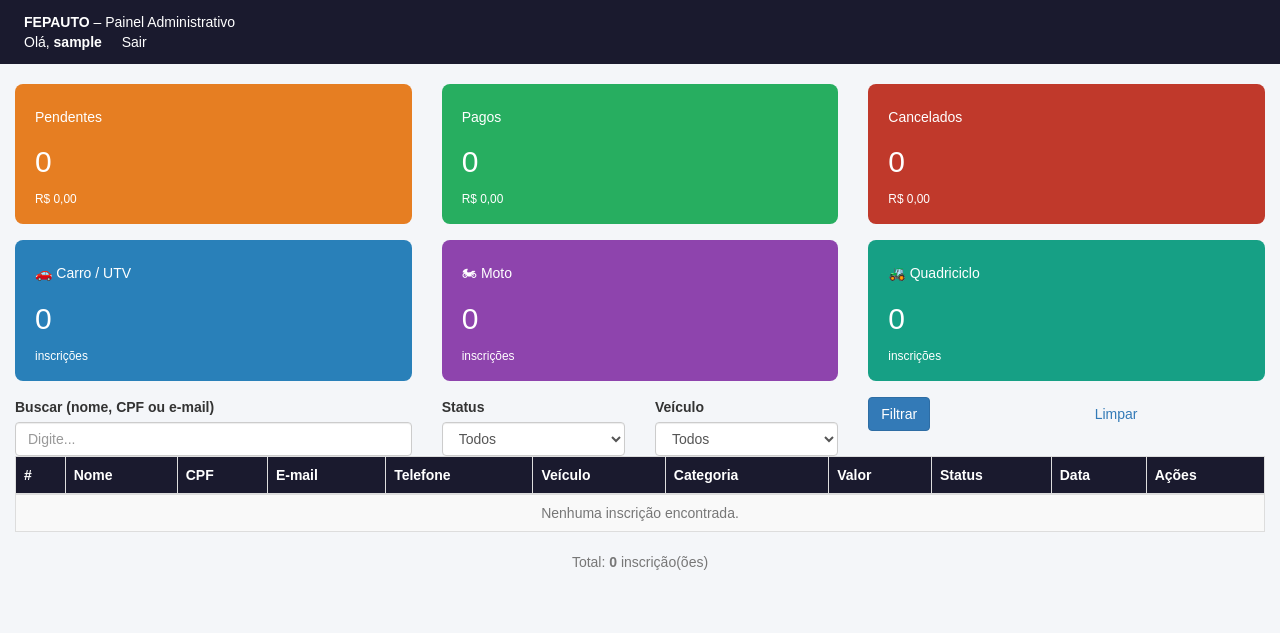
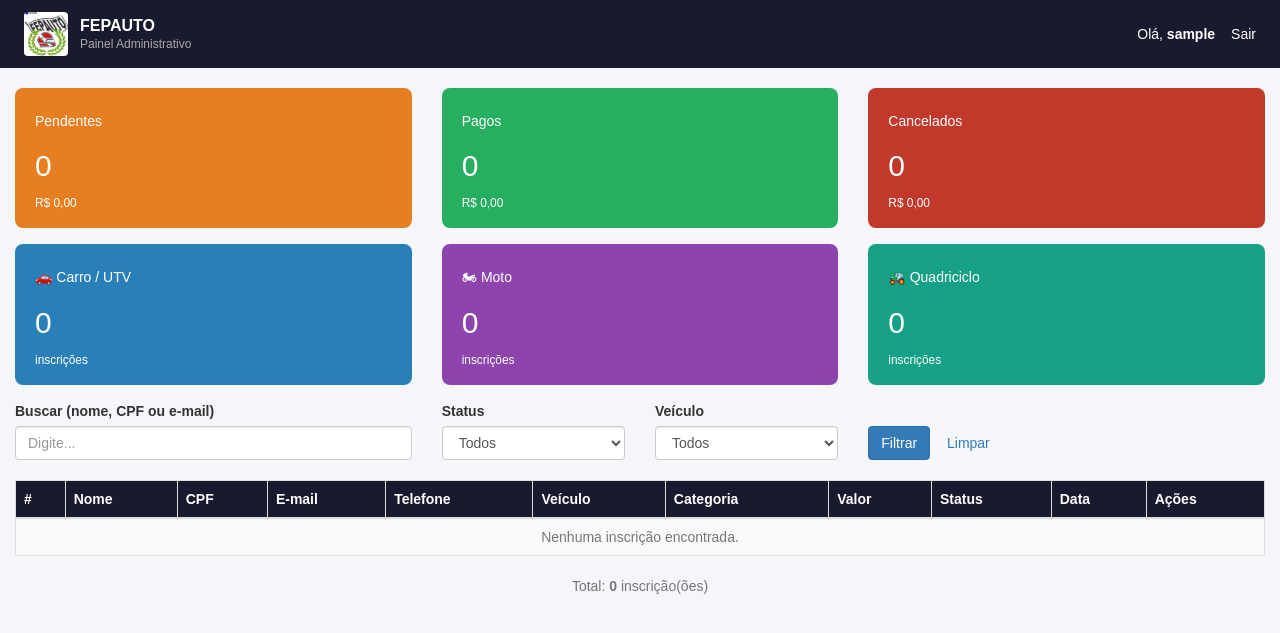
Before and after one commit to leonidasamorim/fepauto.com.br, a PHP site: page /painel/index.php in a window 1280 px wide. Shown: the top 633 px of the page. Run offline with PHP 8.4, Linux system fonts and the light colour scheme; the visitor is signed in with stand-in values (Sample User, id 1); data that the repository does not hold is empty.

Commit message:
enhance navbar layout and add clear filter button

```diff
--- a/painel/index.php
+++ b/painel/index.php
@@ -134,12 +134,16 @@ function qStr(array $extra = []): string {
 <body>
 
 <!-- Navbar -->
-<nav class="navbar-admin d-flex justify-content-between align-items-center">
-    <span><strong>FEPAUTO</strong> – Painel Administrativo</span>
-    <div>
-        <span class="me-3" style="margin-right:16px">
-            Olá, <strong><?= htmlspecialchars($_SESSION['admin_user']) ?></strong>
+<nav class="navbar-admin" style="display:flex;justify-content:space-between;align-items:center">
+    <span style="display:flex;align-items:center;gap:12px;line-height:1.2">
+        <img src="../logo.jpeg" alt="FEPAUTO" style="height:44px;border-radius:4px;display:block"/>
+        <span>
+            <strong style="font-size:16px">FEPAUTO</strong><br>
+            <span style="font-size:12px;color:#aaa">Painel Administrativo</span>
         </span>
+    </span>
+    <div style="display:flex;align-items:center;gap:16px">
+        <span>Olá, <strong><?= htmlspecialchars($_SESSION['admin_user']) ?></strong></span>
         <a href="logout.php">Sair</a>
     </div>
 </nav>
@@ -248,12 +252,12 @@ function qStr(array $extra = []): string {
             </select>
         </div>
         <div class="col-md-2">
-            <button type="submit" class="btn btn-primary w-100">Filtrar</button>
+            <label class="form-label">&nbsp;</label>
+           <div class="form-controlx"> <button type="submit" class="btn btn-primary w-100">Filtrar</button>
+           <a href="index.php" class="btn btn-secondary w-100">Limpar</a></div>
         </div>
-        <div class="col-md-2">
-            <a href="index.php" class="btn btn-secondary w-100">Limpar</a>
-        </div>
-    </form>
+
+    </form><br>
 
     <!-- Mensagens de feedback -->
     <?php if (!empty($_GET['msg'])): ?>
```
